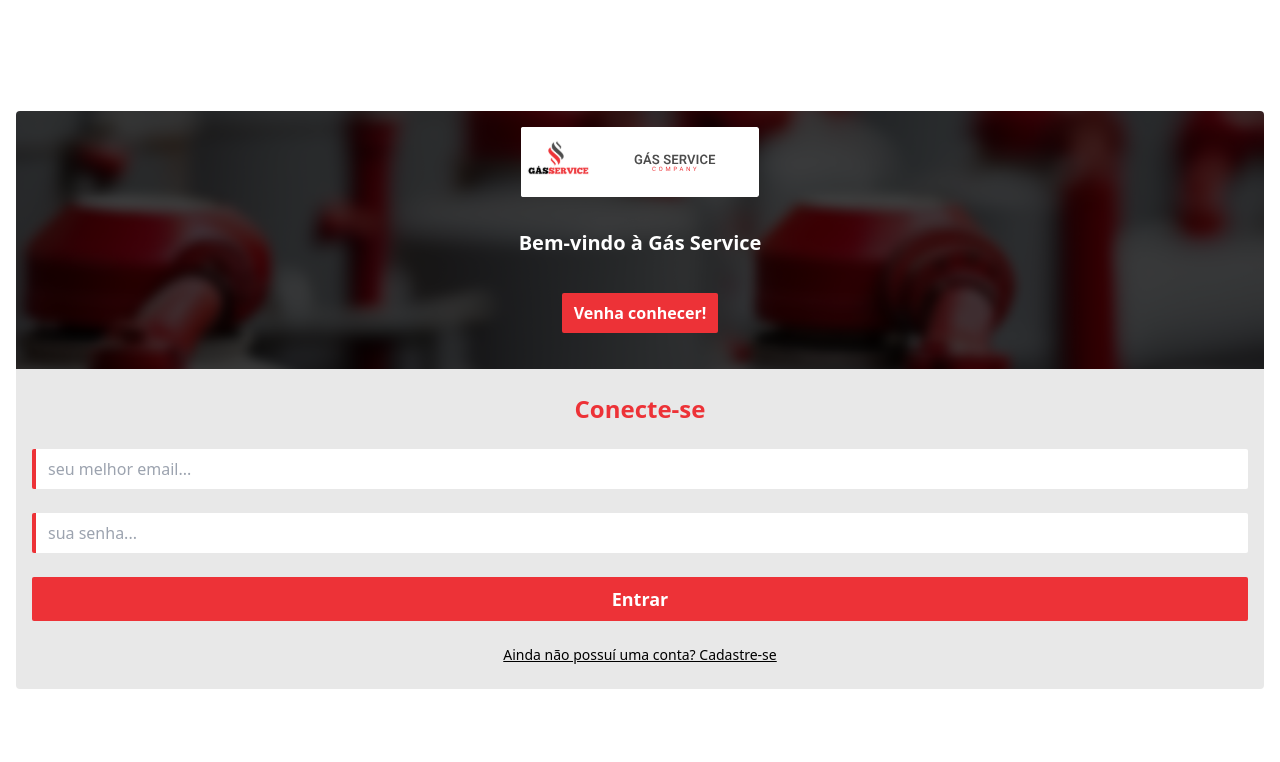
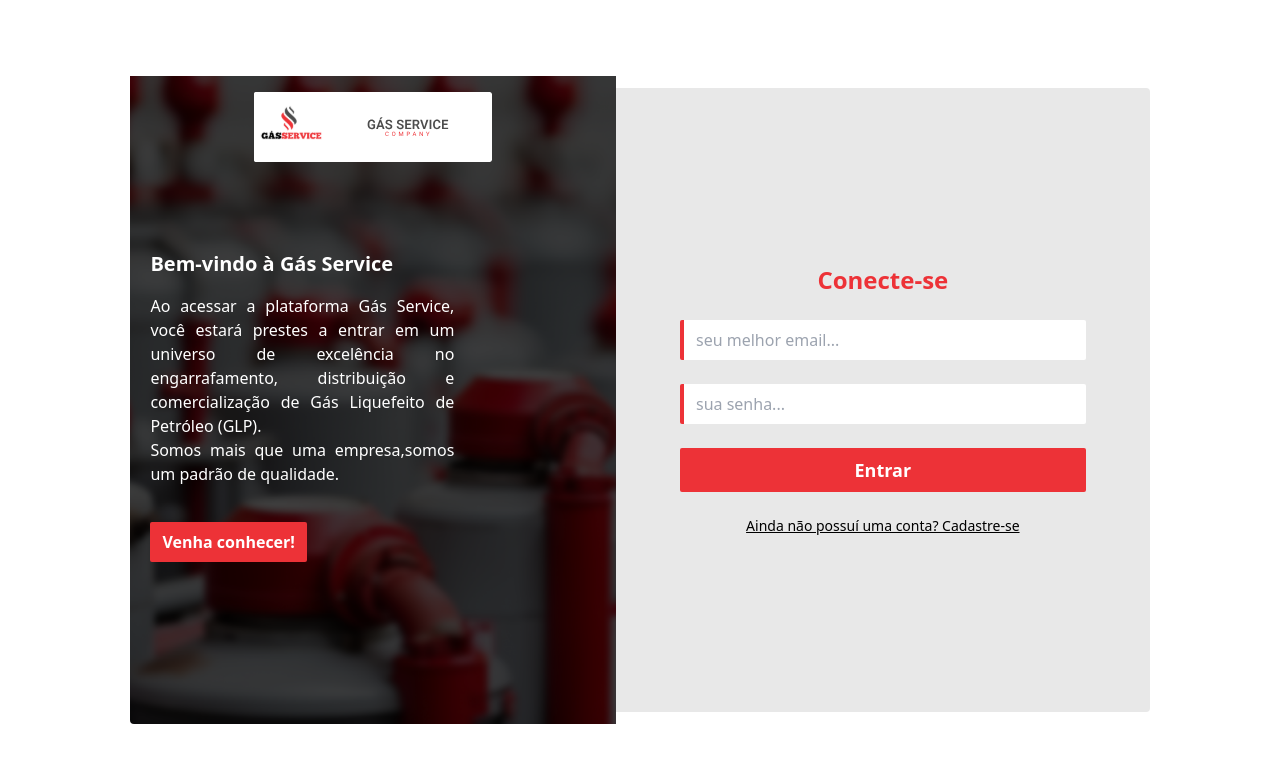
Before and after one commit to oMatheus-Farias/gasservice, a React (Vite) app: page / in a window 1280 px wide. Shown: the top 762 px of the page. Built offline with nearby package versions, Linux system fonts and the light colour scheme.

Commit message:
feat: adiciona layout responsivo para telas maiores

```diff
--- a/src/context/authContext.tsx
+++ b/src/context/authContext.tsx
@@ -13,6 +13,7 @@ interface AuthContextData{
   signUp: ({ name, email, password }: SignUpUserProps) => void,
   signIn: ({ email, password }: SignInUserProps) => void,
   authLoading: boolean,
+  screenSize: any,
 };
 
 interface SignInUserProps{
@@ -39,14 +40,22 @@ export default function AuthProvider({ children }: { children: ReactNode }){
 
   const [user, setUser] = useState<UserProps | null>(null);
   const [authLoading, setAuthLoading] = useState(false);
+  const [screenSize, setScreenSize] = useState<any>(null);
 
   useEffect(() => {
+    handleScreenSize();
     const hasUser = localStorage.getItem('@userData');
 
     if(hasUser){
       setUser(JSON.parse(hasUser));
     };
   }, []);
+
+  window.addEventListener('resize', handleScreenSize);
+
+  function handleScreenSize(){
+    window.innerWidth >= 1024 ? setScreenSize(true) : setScreenSize(false);
+  };
 
   async function signUp({ name, email, password }: SignUpUserProps){
     setAuthLoading(true);
@@ -115,7 +124,7 @@ export default function AuthProvider({ children }: { children: ReactNode }){
   };
 
   return(
-    <AuthContext.Provider value={{ signed: !!user, user, signUp, signIn, authLoading }} >
+    <AuthContext.Provider value={{ signed: !!user, user, signUp, signIn, authLoading, screenSize }} >
       { children }
     </AuthContext.Provider>
   );
--- a/src/pages/login/index.tsx
+++ b/src/pages/login/index.tsx
@@ -17,7 +17,7 @@ const schema = z.object({
 type FormData = z.infer<typeof schema>;
 
 export default function Login(){
-  const { signIn, authLoading } = useContext(AuthContext);
+  const { signIn, authLoading, screenSize } = useContext(AuthContext);
 
   const { register, handleSubmit, formState: { errors } } = useForm<FormData>({
     resolver: zodResolver(schema),
@@ -32,27 +32,36 @@ export default function Login(){
   };
 
   return(
-    <div className="w-full min-h-screen px-4 " >
-      <section className='w-full min-h-screen flex flex-col justify-center items-center' >
-        <div className="w-full bg-bgImage bg-cover bg-center flex flex-col items-center rounded-t" >
+    <div className="w-full min-h-screen px-4 lg:px-12 lg:flex lg:justify-center" >
+      <section className='w-full min-h-screen flex flex-col justify-center items-center lg:flex-row lg:max-w-[63.7em]' >
+        <div className="w-full bg-bgImage bg-cover bg-center flex flex-col items-center rounded-t lg:px-5 lg:pb-[7.87em] lg:rounded-t-none lg:rounded-l" >
           <img
             src={ logoImage01 }
             alt='Logo Gas Service Company'
             className='mt-4 rounded-sm'
           />
 
-          <h1 className='mt-8 text-whiteColor text-xl font-semibold' >Bem-vindo à Gás Service</h1>
+          <section className='lg:flex lg:flex-col lg:items-start lg:w-full lg:mt-14' >
+            <h1 className='mt-8 text-whiteColor text-xl font-semibold' >Bem-vindo à Gás Service</h1>
 
-          <div className='my-9 px-3 py-2 bg-redColor rounded-sm' >
-            <p className='font-bold text-base text-whiteColor' >Venha conhecer!</p>
-          </div>
+            { screenSize && (
+              <p className='mt-4 text-whiteColor font-normal max-w-[19em] text-justify' >
+                Ao acessar a plataforma Gás Service, você estará prestes a entrar em um universo de excelência no engarrafamento, distribuição e comercialização de Gás Liquefeito de Petróleo (GLP).<br/>
+                Somos mais que uma empresa,somos um padrão de qualidade.
+              </p>
+            ) }
+
+            <div className='my-9 px-3 py-2 bg-redColor rounded-sm' >
+              <p className='font-bold text-base text-whiteColor text-center' >Venha conhecer!</p>
+            </div>
+          </section>
         </div>
 
-        <div className='px-4 py-6 bg-offWhite w-full rounded-b flex flex-col items-center' >
+        <div className='px-4 py-6 bg-offWhite w-full rounded-b flex flex-col items-center lg:min-h-[39em] lg:rounded-b-none lg:justify-center lg:px-16 lg:rounded-r' >
           <h2 className='text-2xl text-redColor font-bold' >Conecte-se</h2>
 
           <form
-            className='w-full flex flex-col'
+            className='w-full flex flex-col max-w-[37.5em]'
             onSubmit={ handleSubmit(onSubmit) }
           >
             <Input
--- a/src/pages/register/index.tsx
+++ b/src/pages/register/index.tsx
@@ -18,7 +18,7 @@ const schema = z.object({
 type FormData = z.infer<typeof schema>;
 
 export default function Register(){
-  const { signUp, authLoading } = useContext(AuthContext);
+  const { signUp, authLoading, screenSize } = useContext(AuthContext);
 
   const { register, handleSubmit, formState: { errors } } = useForm<FormData>({
     resolver: zodResolver(schema),
@@ -34,27 +34,36 @@ export default function Register(){
   };
 
   return(
-    <div className="w-full min-h-screen px-4 " >
-      <section className='w-full min-h-screen flex flex-col justify-center items-center' >
-        <div className="w-full bg-bgImage bg-cover bg-center flex flex-col items-center rounded-t" >
+    <div className="w-full min-h-screen px-4 lg:px-12 lg:flex lg:justify-center" >
+      <section className='w-full min-h-screen flex flex-col justify-center items-center lg:flex-row lg:max-w-[63.7em]' >
+        <div className="w-full bg-bgImage bg-cover bg-center flex flex-col items-center rounded-t lg:px-5 lg:pb-[7.87em] lg:rounded-t-none lg:rounded-l" >
           <img
             src={ logoImage01 }
             alt='Logo Gas Service Company'
             className='mt-4 rounded-sm'
           />
 
-          <h1 className='mt-8 text-whiteColor text-xl font-semibold' >Bem-vindo à Gás Service</h1>
+          <section className='lg:flex lg:flex-col lg:items-start lg:w-full lg:mt-14' >
+            <h1 className='mt-8 text-whiteColor text-xl font-semibold' >Bem-vindo à Gás Service</h1>
 
-          <div className='my-9 px-3 py-2 bg-redColor rounded-sm' >
-            <p className='font-bold text-base text-whiteColor' >Venha conhecer!</p>
-          </div>
+            { screenSize && (
+              <p className='mt-4 text-whiteColor font-normal max-w-[19em] text-justify' >
+                Ao acessar a plataforma Gás Service, você estará prestes a entrar em um universo de excelência no engarrafamento, distribuição e comercialização de Gás Liquefeito de Petróleo (GLP).<br/>
+                Somos mais que uma empresa,somos um padrão de qualidade.
+              </p>
+            ) }
+
+            <div className='my-9 px-3 py-2 bg-redColor rounded-sm' >
+              <p className='font-bold text-base text-whiteColor text-center' >Venha conhecer!</p>
+            </div>
+          </section>
         </div>
 
-        <div className='px-4 py-4 bg-offWhite w-full rounded-b flex flex-col items-center' >
+        <div className='px-4 py-6 bg-offWhite w-full rounded-b flex flex-col items-center lg:min-h-[39em] lg:rounded-b-none lg:justify-center lg:px-16 lg:rounded-r' >
           <h2 className='text-2xl text-redColor font-bold' >Cadastre-se</h2>
 
           <form
-            className='w-full flex flex-col'
+            className='w-full flex flex-col max-w-[37.5em]'
             onSubmit={ handleSubmit(onSubmit) }
           >
             <Input
```
